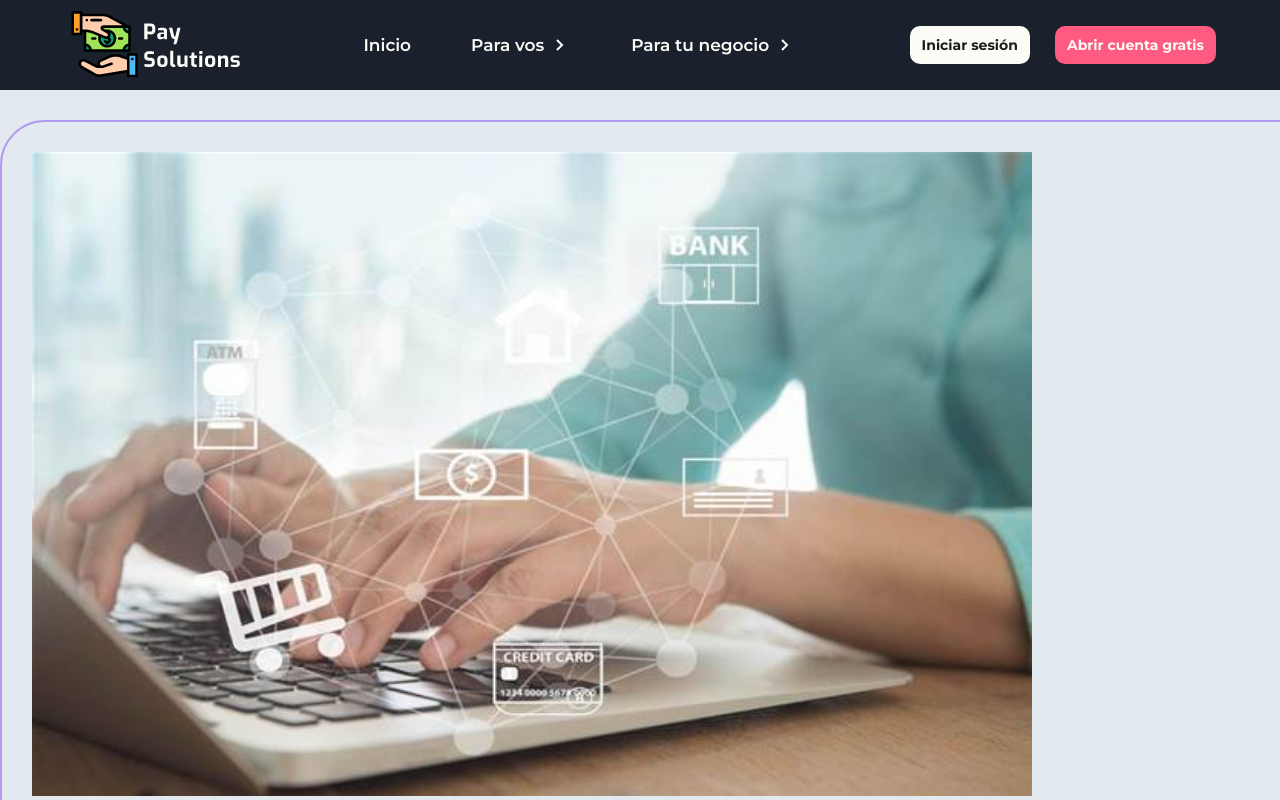
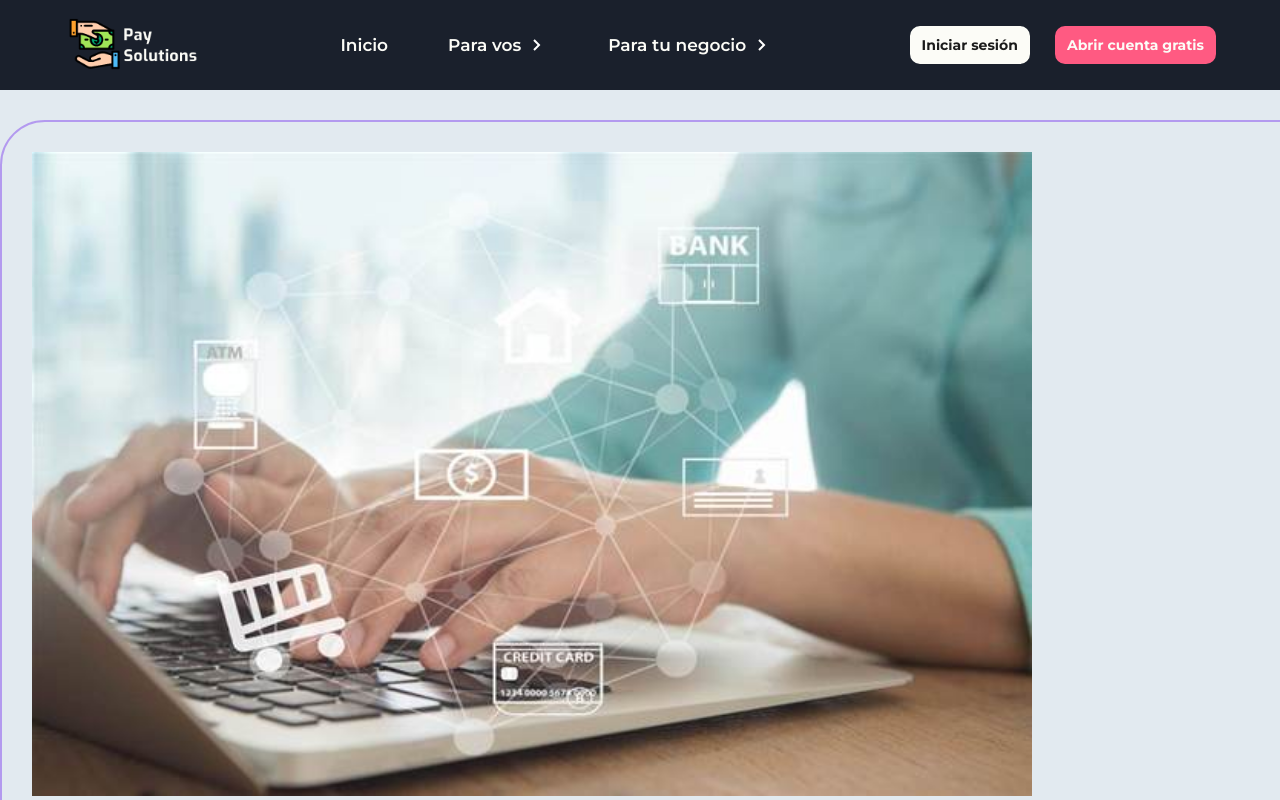
Before and after one commit to Amjel2022/TP1NODE, a plain HTML site: page index.html in a window 1280 px wide. Shown: the top 800 px of the page. Drawn offline with Linux system fonts and the light colour scheme.

Commit message:
navbar sticky / tamaño del logo en navbar

```diff
--- a/css/style.css
+++ b/css/style.css
@@ -52,6 +52,10 @@ body {
     font-family: "Montserrat", sans-serif;
     font-size: 17px;
     font-weight: 600;
+    /* navbar sticky! */
+    position: sticky;
+    top: 0;
+    z-index: 101;
 }
 
 .navbarContainer {
@@ -123,6 +127,13 @@ body {
     background-color: var(--celeste);
 }
 
+/* Tamaño del logo en el navbar */
+.navbarLogo img {
+    width: 140px;
+    height: auto;
+}
+
+/* Menú hamburguesa */
 .navbarHambur {
     height: 100%;
     display: flex;
```
